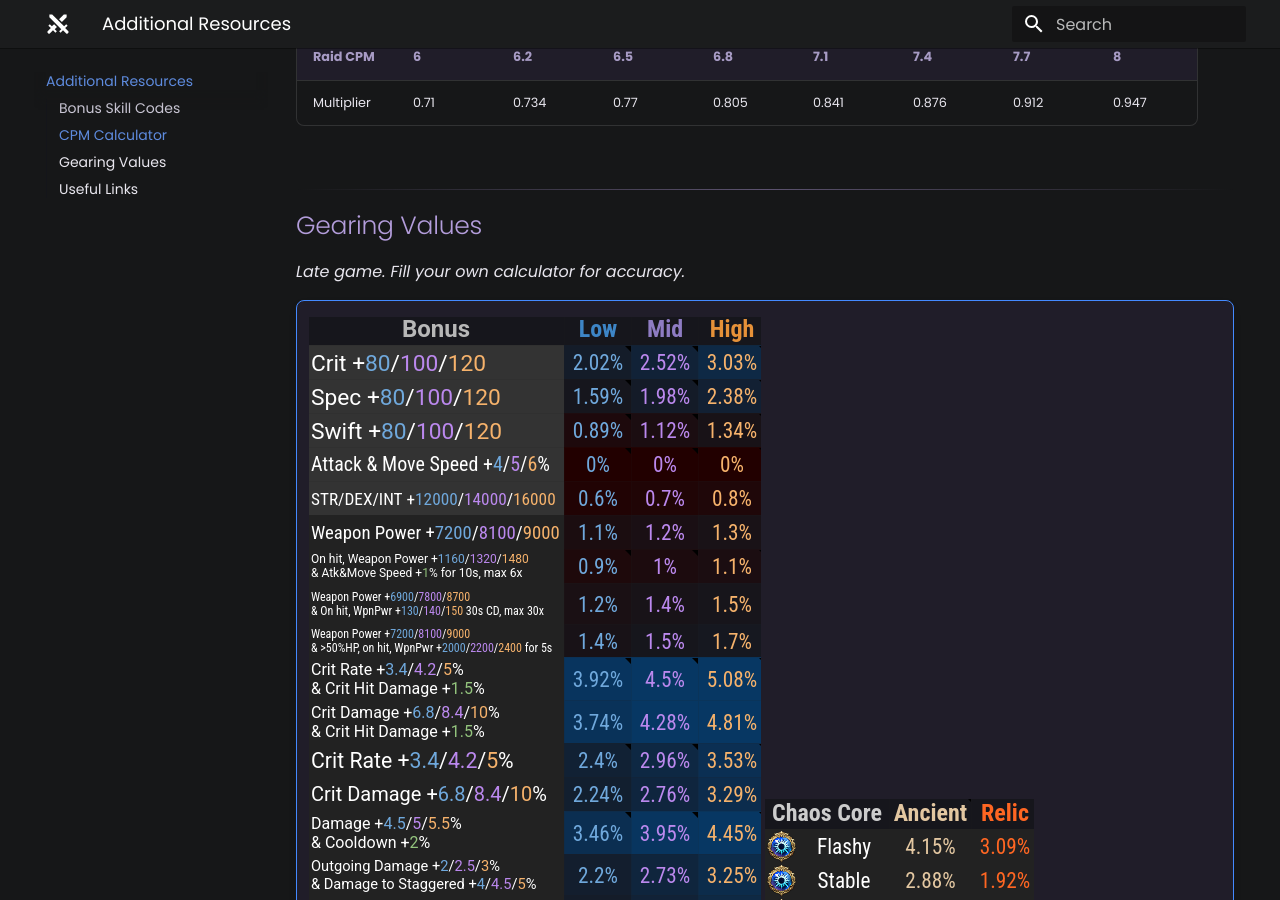
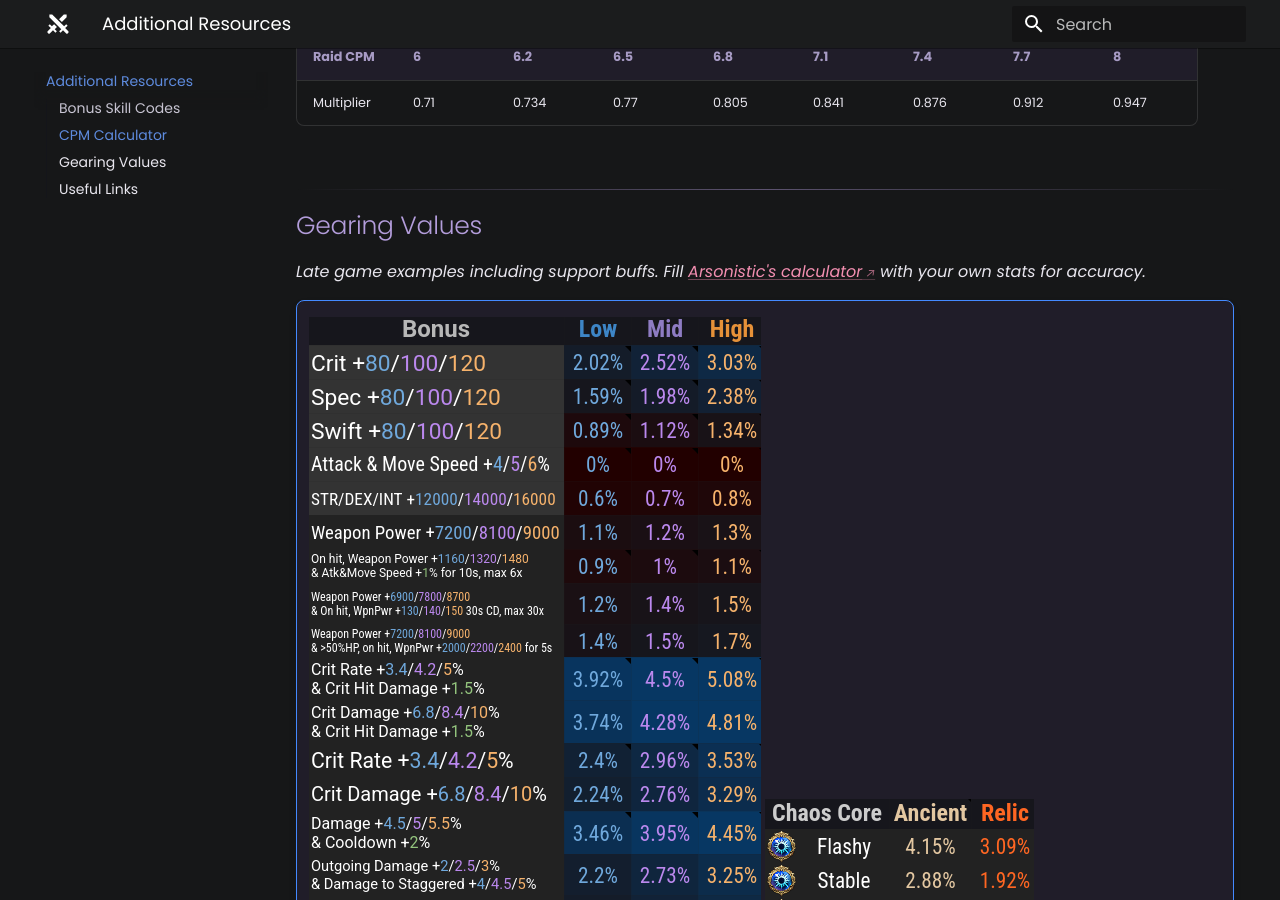
Before and after one commit to interlockme/deathblade, an MkDocs documentation site: the page built from docs/resources.md, in a window 1280 px wide and 900 px high, scrolled down 1195 px. Built offline with MkDocs 1.6.1 and Material for MkDocs 9.7.7, drawn with Linux system fonts in a browser that asks for light colours; plug-ins that fetch from the network failed and are left out.

Commit message:
clarify calculator

```diff
--- a/docs/resources.md
+++ b/docs/resources.md
@@ -55,7 +55,7 @@
 
 ## Gearing Values
 
-*Late game. Fill your own calculator for accuracy.*
+*Late game examples including support buffs. Fill [Arsonistic's calculator](https://docs.google.com/spreadsheets/d/1_0J7liyM_yw16pyn6TKlF1YGaIt5n_A9hSoLnT3yTUc/edit?usp=sharing) with your own stats for accuracy.*
 
 !!! note ""
     ![Gearing values table 1](assets/shared/gearing-1.png)
```
